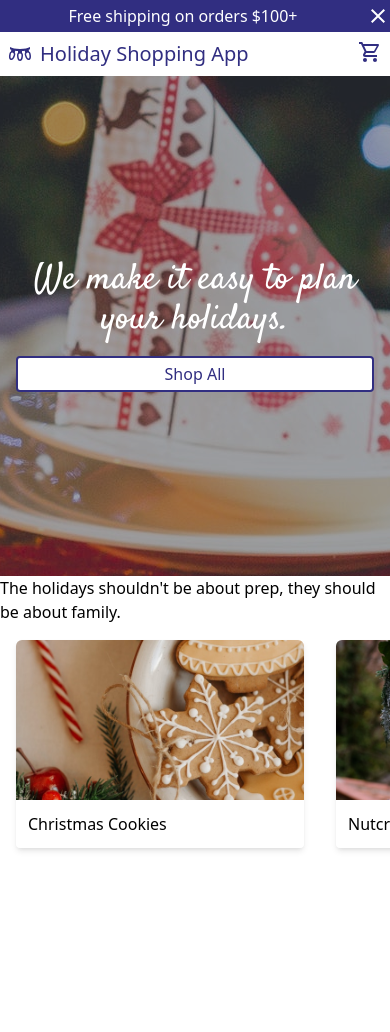
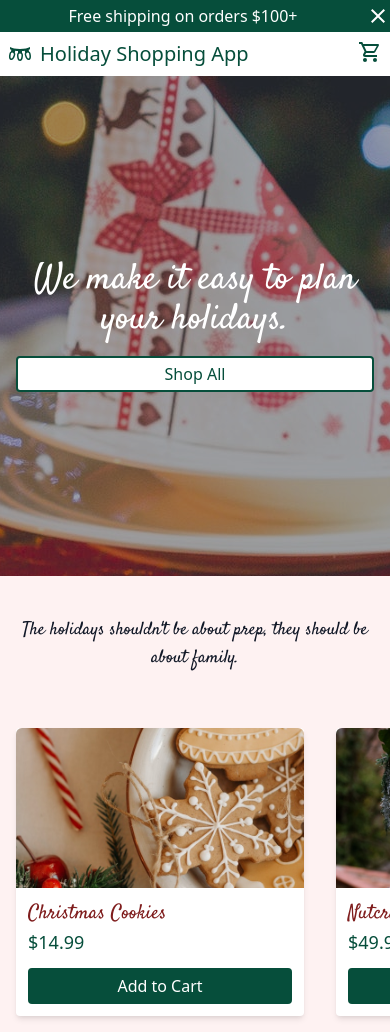
Before and after one commit to twaite/vue-holiday-workshop, a Vue app: page / in a window 390 px wide. Before the commit the page ends 864 px from the top, so only its background shows below. Built offline with nearby package versions, Linux system fonts and the light colour scheme.

Commit message:
Add price and some more styling cleanup to the home page

```diff
--- a/src/components/AppButton.vue
+++ b/src/components/AppButton.vue
@@ -21,7 +21,7 @@ export default {
 
 <style scoped>
 button {
-  @apply rounded border-indigo-900 border-2 py-1 px-2;
+  @apply rounded border-green-900 border-2 py-1 px-2;
 }
 
 button.full {
@@ -29,10 +29,10 @@ button.full {
 }
 
 button.primary {
-  @apply bg-indigo-900 text-white;
+  @apply bg-green-900 text-white;
 }
 
 button.secondary {
-  @apply bg-white text-indigo-900;
+  @apply bg-white text-green-900;
 }
 </style>
--- a/src/components/AppHeader.vue
+++ b/src/components/AppHeader.vue
@@ -30,7 +30,7 @@ export default {
 
 <style lang="postcss">
 header {
-  @apply flex w-full p-2 shadow-md text-indigo-900;
+  @apply flex w-full p-2 shadow-md text-green-900;
 }
 
 .pages {
--- a/src/components/DismissableAlert.vue
+++ b/src/components/DismissableAlert.vue
@@ -31,7 +31,7 @@ export default {
 
 <style scoped>
 .alert {
-  @apply bg-indigo-900 flex text-white py-1;
+  @apply bg-green-900 flex text-white py-1;
 }
 
 h3 {
--- a/src/components/ProductCard.vue
+++ b/src/components/ProductCard.vue
@@ -3,21 +3,42 @@
     <div class="card">
       <div v-if="loading" class="image-skeleton" />
       <img v-else :src="`product-data/images/${product.image}`" />
-      <h3>
-        <div v-if="loading" class="name-skeleton" />
-        <template v-else>
-          {{product.name}}
-        </template>
-      </h3>
+      <div class="info">
+        <h1>
+          <div v-if="loading" class="name-skeleton" />
+          <template v-else>
+            {{product.name}}
+          </template>
+        </h1>
+        <h2>
+          <div v-if="loading" class="price-skeleton" />
+          <template v-else>
+            {{formatCurrency(product.price)}}
+          </template>
+        </h2>
+        <div v-if="loading" class="actions-skeleton" />
+        <div class="cart-actions" v-else>
+          <app-button variant="primary">Add to Cart</app-button>
+        </div>
+      </div>
     </div>
   </div>
 </template>
 
 <script>
+import { formatCurrency } from '@/utils/currency';
+import AppButton from '@/components/AppButton';
+
 export default {
   props: {
     product: Object,
     loading: Boolean
+  },
+  components: { AppButton },
+  setup() {
+    return {
+      formatCurrency
+    }
   }
 }
 </script>
@@ -36,15 +57,40 @@ img {
   @apply bg-gray-300 animate-pulse h-40 rounded-t-md;
 }
 
+.info {
+  @apply p-3;
+}
+
+h1 {
+  @apply text-xl text-red-900;
+  font-family: 'Satisfy', cursive;
+}
+
+h2 {
+  @apply text-green-900 text-lg;
+}
+
 .card {
-  @apply shadow-md rounded;
+  @apply shadow-md rounded cursor-pointer bg-white;
 }
 
 .name-skeleton {
-  @apply w-1/2 bg-gray-300 h-4 rounded-sm animate-pulse;
+  @apply w-1/2 bg-gray-300 h-6 rounded-sm animate-pulse;
 }
 
-h3 {
-  @apply p-3
+.price-skeleton {
+  @apply w-1/3 bg-gray-300 h-6 rounded-sm animate-pulse mt-2;
+}
+
+.actions-skeleton {
+  @apply bg-gray-300 h-10 rounded-sm animate-pulse mt-3;
+}
+
+.cart-actions {
+  @apply flex pt-3;
+}
+
+.cart-actions > button {
+  @apply flex-grow;
 }
 </style>
--- /dev/null
+++ b/src/utils/currency.js
@@ -0,0 +1,8 @@
+const formatter = new Intl.NumberFormat("en-US", {
+  style: "currency",
+  currency: "USD",
+});
+
+export function formatCurrency(cents) {
+  return formatter.format(cents / 100);
+}
--- a/src/views/Home.vue
+++ b/src/views/Home.vue
@@ -78,4 +78,14 @@ export default {
 .products {
   @apply flex overflow-x-scroll max-w-full;
 }
+
+.preview {
+  @apply bg-red-50 flex flex-col justify-center items-center;
+}
+
+.preview > h2 {
+  @apply text-lg md:text-2xl text-gray-900 text-center py-10;
+  font-family: 'Satisfy', cursive;
+  max-width: 24rem;
+}
 </style>
```
